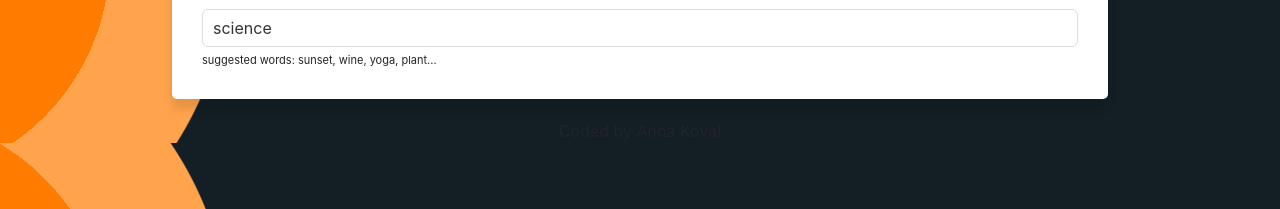
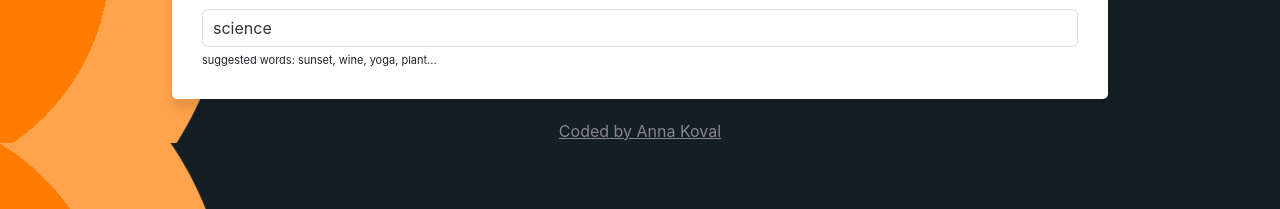
Before and after one commit to AnnyKoval/dictionary-react-project, a React (Create React App) app: page / in a window 1280 px wide. Shown: the part 235-444 px from the top of the page. Built offline with nearby package versions, Linux system fonts and the light colour scheme; no server answers.

Commit message:
added a link to GitHub

```diff
--- a/src/App.js
+++ b/src/App.js
@@ -41,7 +41,15 @@
         <main>
           <Dictionary defaultKeyword="science" />
         </main>
-        <footer className="text-center">Coded by Anna Koval</footer>
+        <footer className="text-center">
+          <a
+            href="https://github.com/AnnyKoval/dictionary-react-project"
+            target="_blank"
+            rel="noreferrer"
+          >
+            Coded by Anna Koval
+          </a>
+        </footer>
       </div>
     </div>
   );
```
